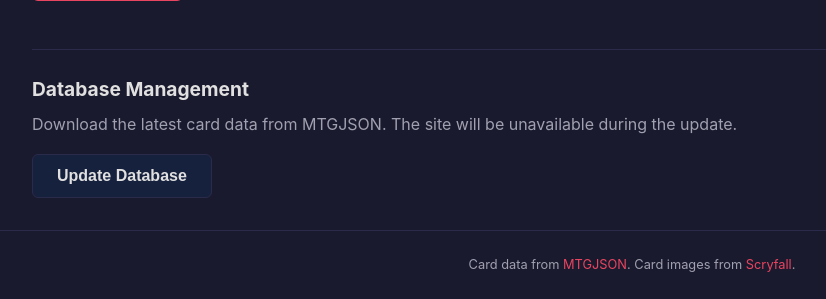
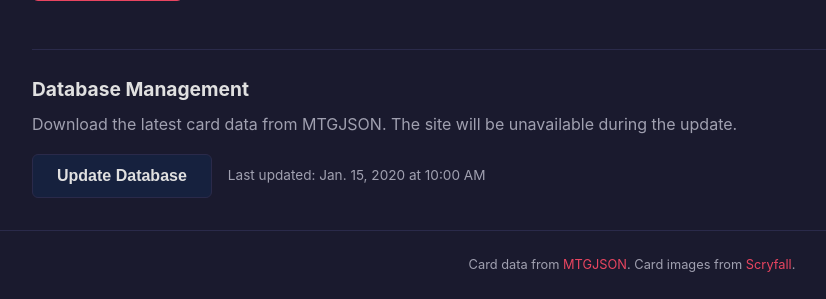
Before and after one commit to Lmdudester/Gather-Them, a Django app: template finder/templates/finder/index.html in a window 1280 px wide. Shown: the part 824-1123 px from the top of the page, without its empty margins (8-834 px from the left). Run offline with Django 5.2, Linux system fonts and the light colour scheme; tables that the repository leaves empty hold one stand-in row (values such as "Sample post"); the template is opened without the code that fills it: values that come from a table or form of the project are taken from there, most other values are stand-ins (such as "Sample title", 1, 10 or a date in 2020); data that the repository does not hold is empty.

Commit message:
Run database update in background thread and show last-updated timestamp
The update view now spawns a background thread and immediately redirects
to the maintenance page instead of blocking the browser. The result
(success/error) is flashed via middleware on the next non-503 request.
The index page displays the database file's modification time next to the
update button so users know how current their data is.

Co-Authored-By: Claude Opus 4.6 <noreply@anthropic.com>

```diff
--- a/finder/middleware.py
+++ b/finder/middleware.py
@@ -5,6 +5,7 @@ from django.template.loader import render_to_string
 
 _maintenance_lock = threading.Lock()
 _maintenance_mode = False
+_update_result = None  # ('success', msg) or ('error', msg), consumed on next request
 
 
 def set_maintenance_mode(enabled):
@@ -18,6 +19,20 @@ def is_maintenance_mode():
         return _maintenance_mode
 
 
+def set_update_result(level, message):
+    global _update_result
+    with _maintenance_lock:
+        _update_result = (level, message)
+
+
+def pop_update_result():
+    global _update_result
+    with _maintenance_lock:
+        result = _update_result
+        _update_result = None
+        return result
+
+
 class MaintenanceMiddleware:
     def __init__(self, get_response):
         self.get_response = get_response
@@ -26,4 +41,12 @@ class MaintenanceMiddleware:
         if is_maintenance_mode() and request.path != '/update-db/':
             html = render_to_string('finder/maintenance.html', request=request)
             return HttpResponse(html, status=503)
+
+        # Flash any pending update result onto this request
+        result = pop_update_result()
+        if result:
+            from django.contrib import messages
+            level_map = {'success': messages.SUCCESS, 'error': messages.ERROR}
+            messages.add_message(request, level_map.get(result[0], messages.INFO), result[1])
+
         return self.get_response(request)
--- a/finder/static/finder/css/styles.css
+++ b/finder/static/finder/css/styles.css
@@ -765,6 +765,17 @@ a.card-item {
     margin-bottom: 1rem;
 }
 
+.db-management-row {
+    display: flex;
+    align-items: center;
+    gap: 1rem;
+}
+
+.db-updated {
+    font-size: 0.85rem;
+    color: var(--text-muted);
+}
+
 /* === Maintenance Page === */
 .maintenance-container {
     display: flex;
--- a/finder/templates/finder/index.html
+++ b/finder/templates/finder/index.html
@@ -53,10 +53,15 @@
     <div class="db-management">
         <h2>Database Management</h2>
         <p class="subtitle">Download the latest card data from MTGJSON. The site will be unavailable during the update.</p>
-        <form method="post" action="{% url 'finder:update_db' %}" onsubmit="return confirm('This will download the latest database from MTGJSON and replace the current one. The site will be unavailable during the update. Continue?');">
-            {% csrf_token %}
-            <button type="submit" class="btn btn-secondary">Update Database</button>
-        </form>
+        <div class="db-management-row">
+            <form method="post" action="{% url 'finder:update_db' %}" onsubmit="return confirm('This will download the latest database from MTGJSON and replace the current one. The site will be unavailable during the update. Continue?');">
+                {% csrf_token %}
+                <button type="submit" class="btn btn-secondary">Update Database</button>
+            </form>
+            {% if db_updated %}
+            <span class="db-updated">Last updated: {{ db_updated|date:"N j, Y" }} at {{ db_updated|time:"g:i A" }}</span>
+            {% endif %}
+        </div>
     </div>
 </div>
 {% endblock %}
```
Also changed, not shown: finder/views.py (+25 -12 lines).
